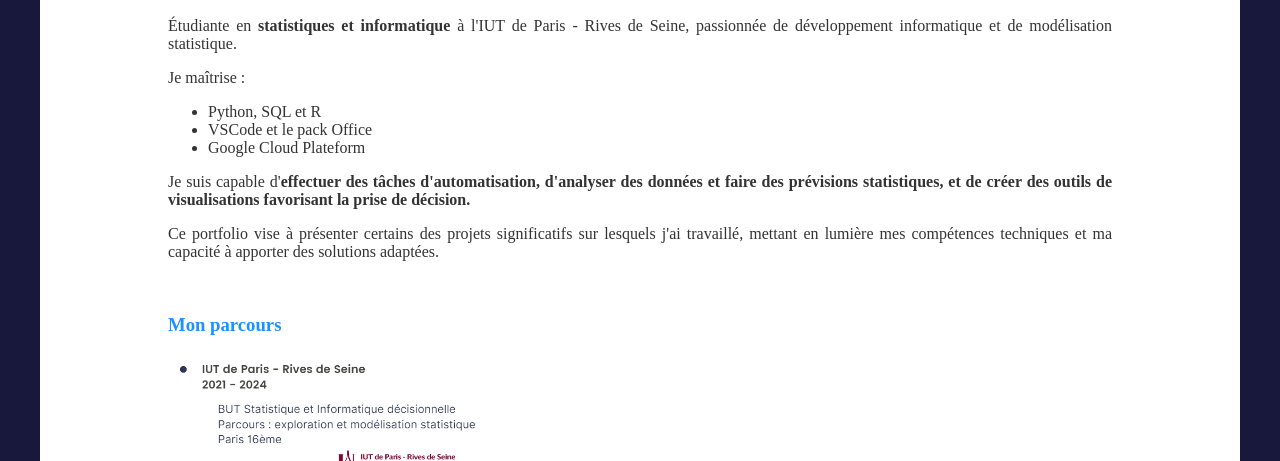
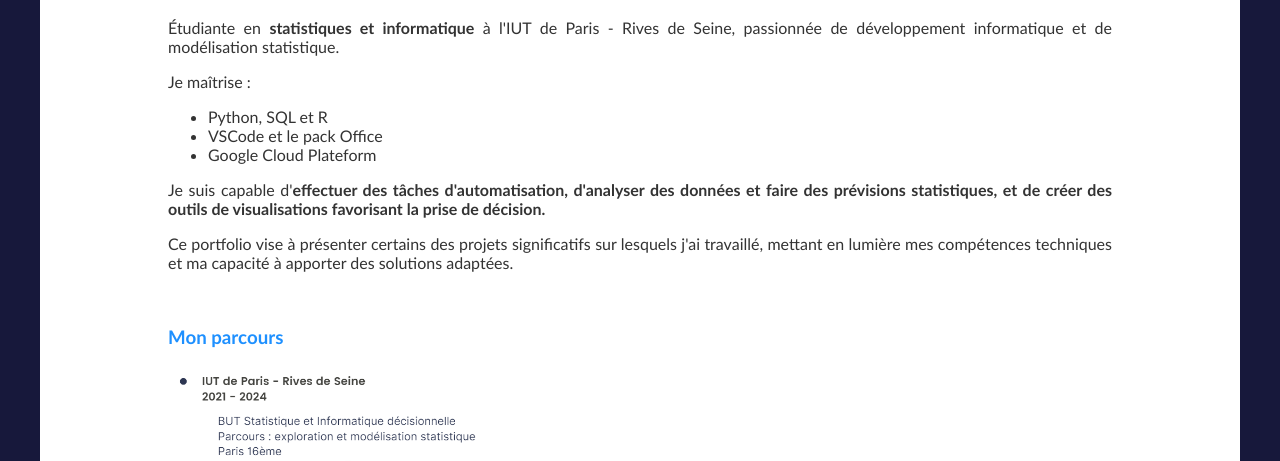
Before and after one commit to JeyRuth/portfolio, a plain HTML site: page index.html in a window 1280 px wide. Shown: the part 639-1100 px from the top of the page. Drawn offline with Linux system fonts and the light colour scheme.

Commit message:
Update styles.css

```diff
--- a/styles.css
+++ b/styles.css
@@ -1,5 +1,5 @@
 body {
-    font-family: Oswald;
+    font-family: Calibri;
     margin: 0;
     padding: 0;
     background-color: #17183B; /* Couleur de fond */
```
